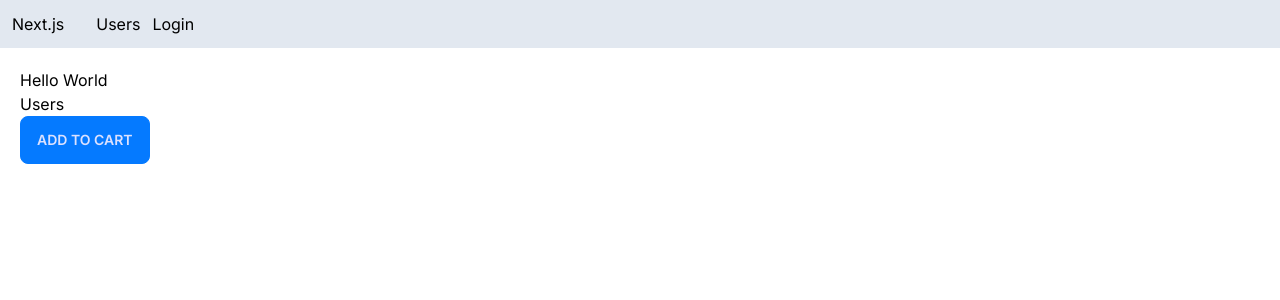
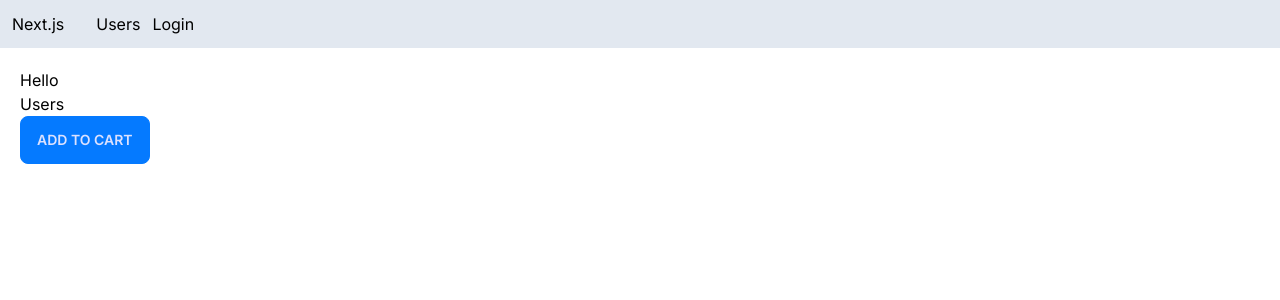
Before and after one commit to CarlsJr4/nextjs13-practice, a Next.js app: page / in a window 1280 px wide. Shown: the top 300 px of the page. Built offline with nearby package versions, Linux system fonts and the light colour scheme; no server answers.

Commit message:
Next auth login authentication

```diff
--- a/app/NavBar.tsx
+++ b/app/NavBar.tsx
@@ -1,14 +1,22 @@
+'use client';
+import { useSession } from 'next-auth/react';
 import Link from 'next/link';
 import React from 'react';
 
 const NavBar = () => {
+  const { status, data: session } = useSession();
+
   return (
     <nav className="flex bg-slate-200 p-3 space-x-3">
       <Link href="/" className="mr-5">
         Next.js
       </Link>
       <Link href="/users">Users</Link>
-      <Link href="/api/auth/signin">Login</Link>
+      {status === 'loading' && <div>loading...</div>}
+      {status === 'authenticated' && <div>{session.user?.name}</div>}
+      {status === 'unauthenticated' && (
+        <Link href="/api/auth/signin">Login</Link>
+      )}
     </nav>
   );
 };
--- a/app/api/auth/[...nextauth]/route.ts
+++ b/app/api/auth/[...nextauth]/route.ts
@@ -1,13 +1,15 @@
 import NextAuth from 'next-auth';
 import GoogleProvider from 'next-auth/providers/google';
 
-const handler = NextAuth({
+export const authOptions = {
   providers: [
     GoogleProvider({
       clientId: process.env.GOOGLE_CLIENT_ID!,
       clientSecret: process.env.GOOGLE_CLIENT_SECRET!,
     }),
   ],
-});
+};
+
+const handler = NextAuth(authOptions);
 
 export { handler as GET, handler as POST };
--- /dev/null
+++ b/app/auth/Provider.tsx
@@ -0,0 +1,9 @@
+'use client';
+import React, { ReactNode } from 'react';
+import { SessionProvider } from 'next-auth/react';
+
+const AuthProvider = ({ children }: { children: ReactNode }) => {
+  return <SessionProvider>{children}</SessionProvider>;
+};
+
+export default AuthProvider;
--- a/app/layout.tsx
+++ b/app/layout.tsx
@@ -2,6 +2,7 @@ import './globals.css';
 import type { Metadata } from 'next';
 import { Inter } from 'next/font/google';
 import NavBar from './NavBar';
+import AuthProvider from './auth/Provider';
 
 const inter = Inter({ subsets: ['latin'] });
 
@@ -17,10 +18,12 @@ export default function RootLayout({
 }) {
   return (
     <html lang="en" data-theme="winter">
-      <body className={inter.className}>
-        <NavBar />
-        <main className="p-5">{children}</main>
-      </body>
+      <AuthProvider>
+        <body className={inter.className}>
+          <NavBar />
+          <main className="p-5">{children}</main>
+        </body>
+      </AuthProvider>
     </html>
   );
 }
--- a/app/page.tsx
+++ b/app/page.tsx
@@ -1,10 +1,13 @@
 import Link from 'next/link';
 import ProductCard from './components/ProductCard';
+import { getServerSession } from 'next-auth';
+import { authOptions } from './api/auth/[...nextauth]/route';
 
-export default function Home() {
+export default async function Home() {
+  const session = await getServerSession(authOptions);
   return (
     <main>
-      <p>Hello World</p>
+      <p>Hello {session && <span>{session.user!.name}</span>}</p>
       <Link href="/users">Users</Link>
       <ProductCard />
     </main>
```
